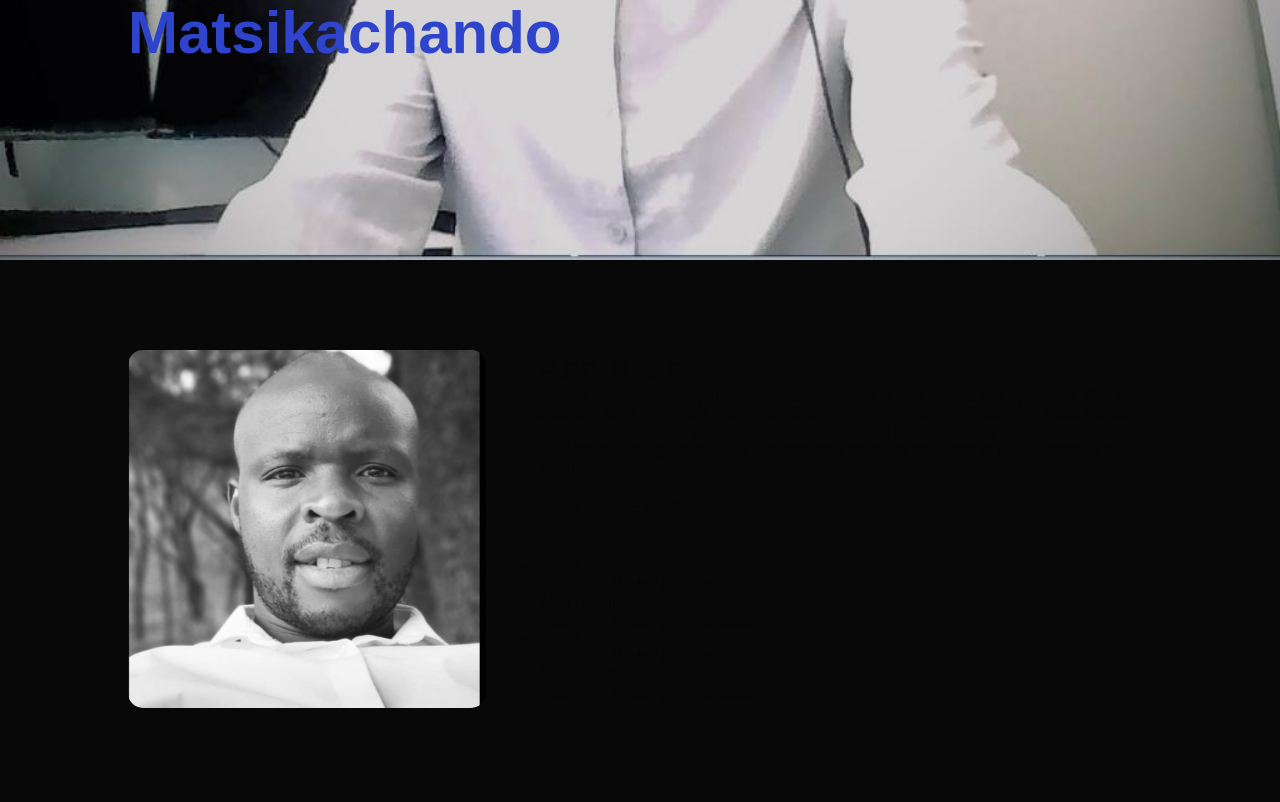
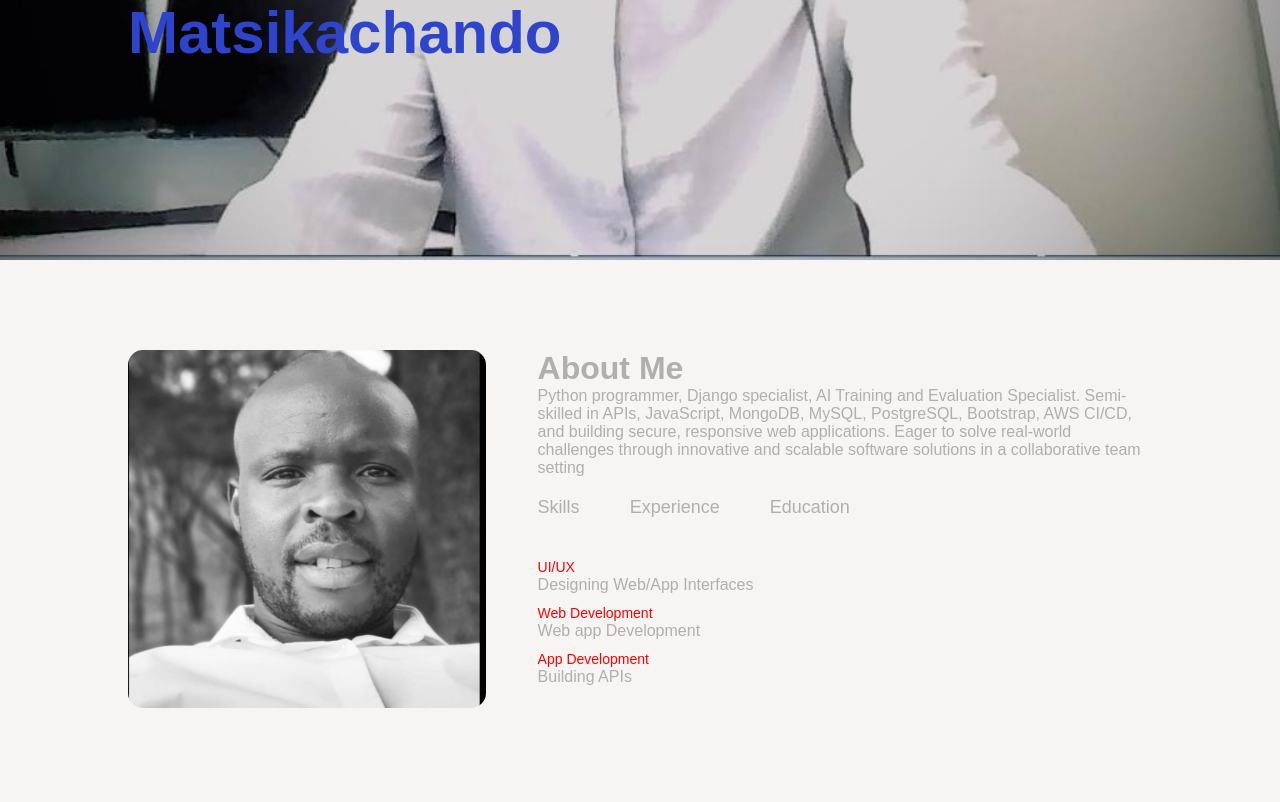
Before and after one commit to pasej5/devmat_tech, a Django app: page /portfolio/ in a window 1280 px wide. Shown: the part 540-1342 px from the top of the page. Run offline with Django 3.2, Linux system fonts and the light colour scheme.

Commit message:
development

```diff
--- a/portfolio/static/portfolio/css/style.css
+++ b/portfolio/static/portfolio/css/style.css
@@ -6,7 +6,7 @@
 }
 
 body {
-  background-color: #080808;
+  background-color: #f1ecec90;
   color: #2f44cc;
 }
 #header {
@@ -119,3 +119,11 @@ nav ul li a:hover::after {
 .tab-links.active-liks::after {
   width: 50%;
 }
+.tab-contents ul li {
+  list-style: none;
+  margin: 10px 0;
+}
+.tab-contents ul li span {
+  color: red;
+  font-size: 14px;
+}
--- a/portfolio/templates/portfolio/index.html
+++ b/portfolio/templates/portfolio/index.html
@@ -74,9 +74,8 @@
             <div class="tab-contents">
               <ul>
                 <li><span>UI/UX</span><br>Designing Web/App Interfaces</li>
-                <li><span>Web Development</span><br>Designing Web/App Interfaces</li>
-                <li><span>UI/UX</span><br>Designing Web/App Interfaces</li>
-                <li><span>App Development</span><br>Designing Web/App Interfaces</li>
+                <li><span>Web Development</span><br>Web app Development</li>
+                <li><span>App Development</span><br>Building APIs</li>
               </ul>
             </div>
           </div>
```
